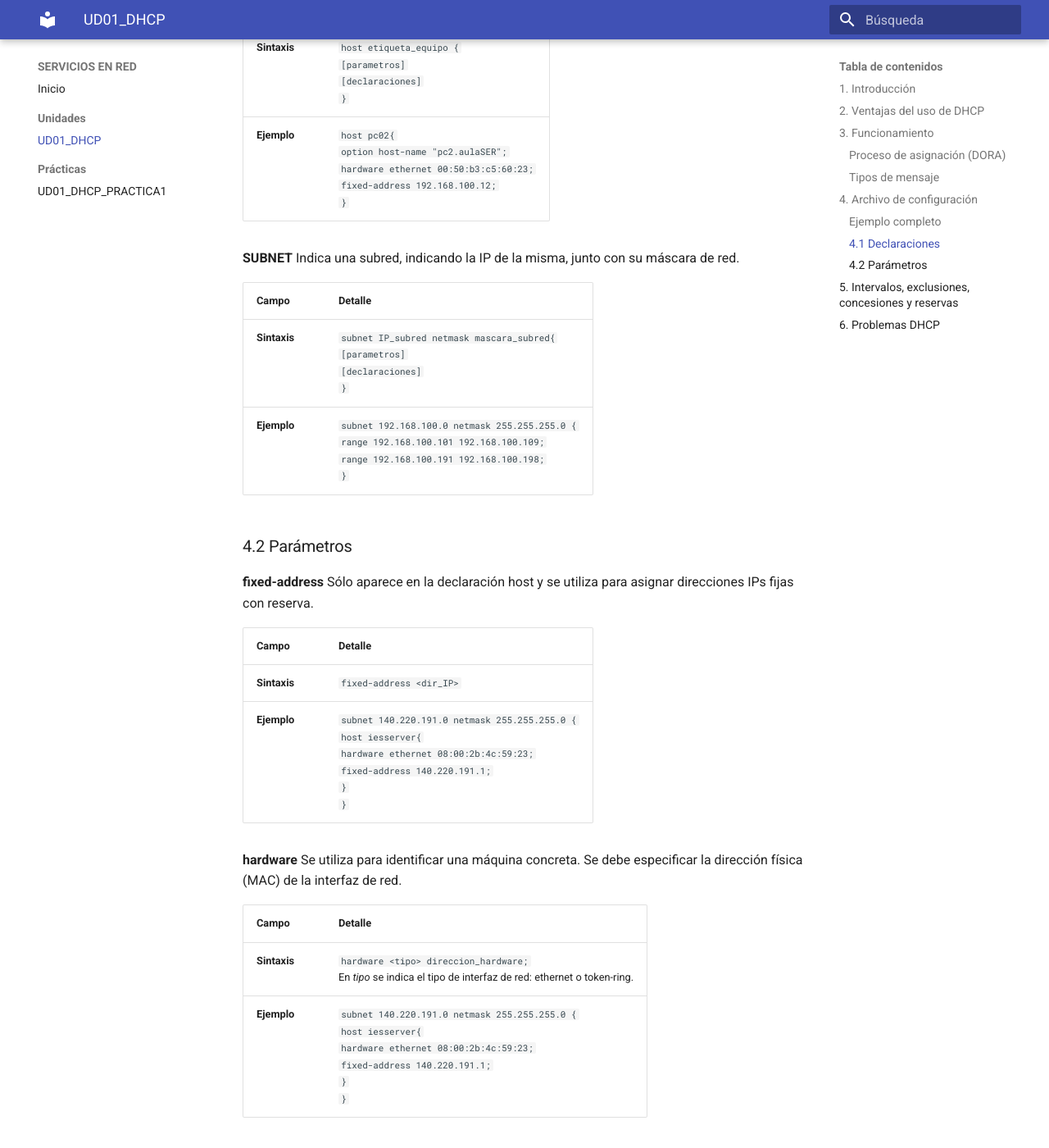
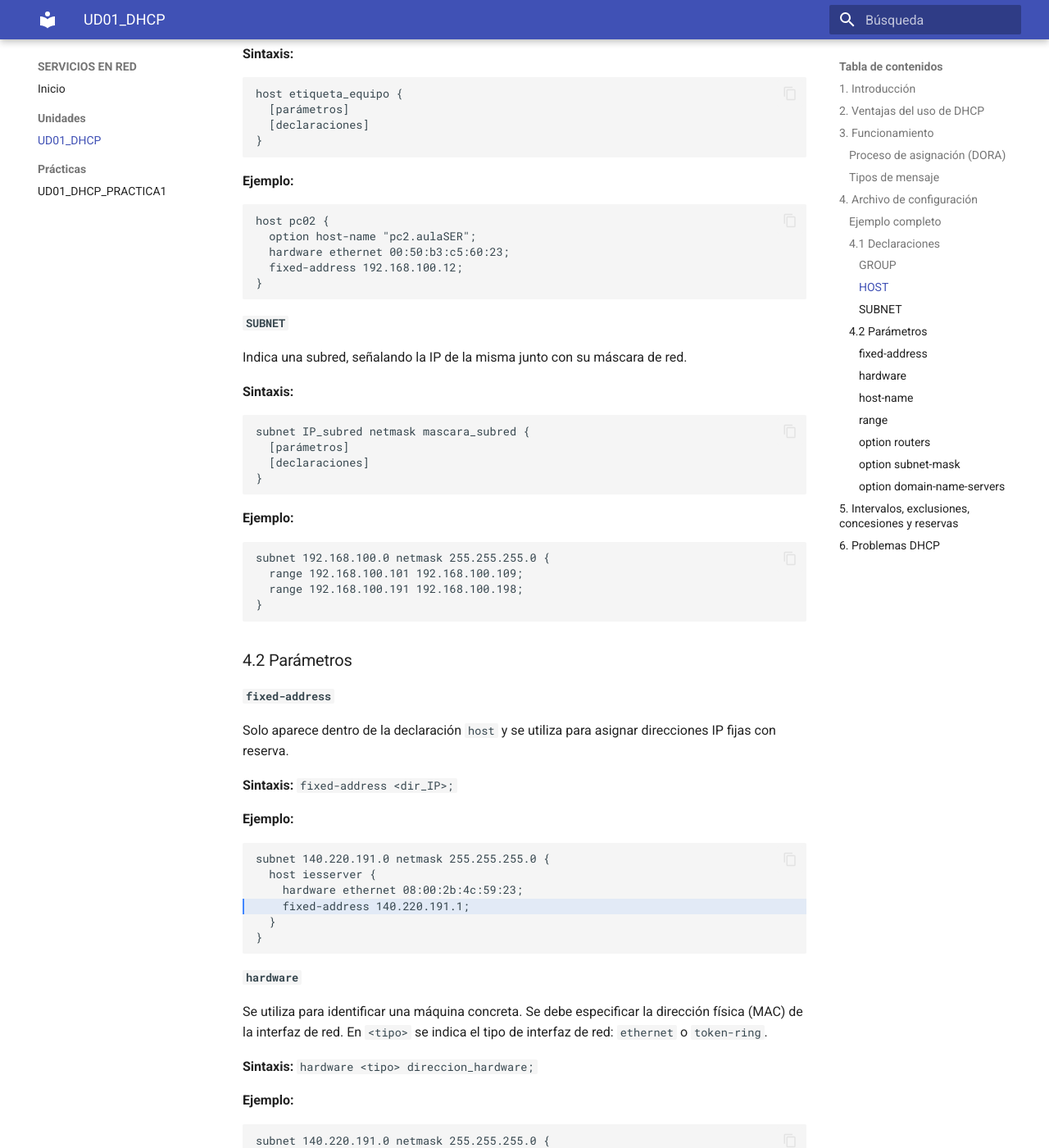
Before and after one commit to JoseAngelSeveroOchoa/Servicios-en-red, an MkDocs documentation site: the page built from docs/UD01_DHCP.md, in a window 1280 px wide and 1400 px high, scrolled down 4416 px. Shown: the whole window at 82% size. Built offline with MkDocs 1.6.1 and Material for MkDocs 9.7.7, drawn with Linux system fonts in a browser that asks for light colours; some of the changed text lies outside the part shown.

````diff
--- a/docs/UD01_DHCP.md
+++ b/docs/UD01_DHCP.md
@@ -39,16 +39,17 @@ El uso de DHCP tiene diversas ventajas que se enumeran a continuación:
 3. Si el cliente acepta, envía una solicitud al servidor para quedarse con la IP (**DHCP REQUEST**).
 4. Si el servidor comprueba que está todo correcto, acepta la petición del cliente y le confirma que puede utilizar esa IP. La concederá por un periodo de tiempo determinado (**DHCP ACK**).
 
+```mermaid
+sequenceDiagram
+    participant C as Cliente
+    participant S as Servidor DHCP
+
+    C->>S: DHCP DISCOVERY (broadcast)
+    S->>C: DHCP OFFER (unicast)
+    C->>S: DHCP REQUEST (broadcast)
+    S->>C: DHCP ACK (unicast)
 ```
-client                          servidor
-  |------ Discovery (broadcast) ---->|
-  |<------- Offer (unicast) ---------|
-  |------ Request (broadcast) ------>|
-  |<---- Acknowledge (unicast) ------|
-```
-
-![Mensajes DHCP DORA](img/DHCP_DORA.png)
-*Figura 1: Funcionamiento de mensajes DHCP Server-Client  .*
+*Figura 1: Funcionamiento de mensajes DHCP Server-Client.*
 
 ### Tipos de mensaje
 
@@ -123,89 +124,180 @@ subnet 192.168.1.0 netmask 255.255.255.0 {
 }
 ```
 
+!!! tip "Cómo leer estos ejemplos"
+    En cada bloque de código, la **línea resaltada** es la que corresponde al elemento que se está explicando. El resto del bloque es solo el contexto (dónde iría colocada dentro del archivo).
+
 ### 4.1 Declaraciones
 
-**GROUP**
+#### `GROUP`
+
 Se utiliza para aplicar una serie de parámetros y declaraciones a un conjunto de máquinas, subredes e incluso otros grupos.
 
-| Campo | Detalle |
-|---|---|
-| **Sintaxis** | `group etiqueta{`<br>`  [parametros]`<br>`  [declaraciones]`<br>`}` |
-| **Ejemplo** | `group grupo1{`<br>`  option routers 192.168.110.1;`<br>`  option subnet-mask 255.255.255.0;`<br>`  host pc03 {`<br>`  ...`<br>`  }`<br>`}` |
+**Sintaxis:**
+```conf
+group etiqueta {
+  [parámetros]
+  [declaraciones]
+}
+```
 
-**HOST**
+**Ejemplo:**
+```conf
+group grupo1 {
+  option routers 192.168.110.1;
+  option subnet-mask 255.255.255.0;
+  host pc03 {
+    ...
+  }
+}
+```
+
+#### `HOST`
+
 Se utiliza para aplicar parámetros y declaraciones a una máquina en particular.
 
-| Campo | Detalle |
-|---|---|
-| **Sintaxis** | `host etiqueta_equipo {`<br>`  [parametros]`<br>`  [declaraciones]`<br>`}` |
-| **Ejemplo** | `host pc02{`<br>`  option host-name "pc2.aulaSER";`<br>`  hardware ethernet 00:50:b3:c5:60:23;`<br>`  fixed-address 192.168.100.12;`<br>`}` |
+**Sintaxis:**
+```conf
+host etiqueta_equipo {
+  [parámetros]
+  [declaraciones]
+}
+```
 
-**SUBNET**
-Indica una subred, indicando la IP de la misma, junto con su máscara de red.
+**Ejemplo:**
+```conf
+host pc02 {
+  option host-name "pc2.aulaSER";
+  hardware ethernet 00:50:b3:c5:60:23;
+  fixed-address 192.168.100.12;
+}
+```
 
-| Campo | Detalle |
-|---|---|
-| **Sintaxis** | `subnet IP_subred netmask mascara_subred{`<br>`  [parametros]`<br>`  [declaraciones]`<br>`}` |
-| **Ejemplo** | `subnet 192.168.100.0 netmask 255.255.255.0 {`<br>`  range 192.168.100.101 192.168.100.109;`<br>`  range 192.168.100.191 192.168.100.198;`<br>`}` |
+#### `SUBNET`
+
+Indica una subred, señalando la IP de la misma junto con su máscara de red.
+
+**Sintaxis:**
+```conf
+subnet IP_subred netmask mascara_subred {
+  [parámetros]
+  [declaraciones]
+}
+```
+
+**Ejemplo:**
+```conf
+subnet 192.168.100.0 netmask 255.255.255.0 {
+  range 192.168.100.101 192.168.100.109;
+  range 192.168.100.191 192.168.100.198;
+}
+```
 
 ### 4.2 Parámetros
 
-**fixed-address**
-Sólo aparece en la declaración host y se utiliza para asignar direcciones IPs fijas con reserva.
+#### `fixed-address`
 
-| Campo | Detalle |
-|---|---|
-| **Sintaxis** | `fixed-address <dir_IP>` |
-| **Ejemplo** | `subnet 140.220.191.0 netmask 255.255.255.0 {`<br>`  host iesserver{`<br>`    hardware ethernet 08:00:2b:4c:59:23;`<br>`    fixed-address 140.220.191.1;`<br>`  }`<br>`}` |
+Solo aparece dentro de la declaración `host` y se utiliza para asignar direcciones IP fijas con reserva.
 
-**hardware**
-Se utiliza para identificar una máquina concreta. Se debe especificar la dirección física (MAC) de la interfaz de red.
+**Sintaxis:** `fixed-address <dir_IP>;`
 
-| Campo | Detalle |
-|---|---|
-| **Sintaxis** | `hardware <tipo> direccion_hardware;`<br>En *tipo* se indica el tipo de interfaz de red: ethernet o token-ring. |
-| **Ejemplo** | `subnet 140.220.191.0 netmask 255.255.255.0 {`<br>`  host iesserver{`<br>`    hardware ethernet 08:00:2b:4c:59:23;`<br>`    fixed-address 140.220.191.1;`<br>`  }`<br>`}` |
+**Ejemplo:**
+```conf hl_lines="4"
+subnet 140.220.191.0 netmask 255.255.255.0 {
+  host iesserver {
+    hardware ethernet 08:00:2b:4c:59:23;
+    fixed-address 140.220.191.1;
+  }
+}
+```
 
-**host-name**
-Nombre para asignar al host solicitado.
+#### `hardware`
 
-| Campo | Detalle |
-|---|---|
-| **Sintaxis** | `host-name <nombre_equipo>;` |
-| **Ejemplo** | `subnet 140.220.191.0 netmask 255.255.255.0 {`<br>`  host iesserver{`<br>`    hardware ethernet 08:00:2b:4c:59:23;`<br>`    fixed-address 140.220.191.1;`<br>`  }`<br>`}` |
+Se utiliza para identificar una máquina concreta. Se debe especificar la dirección física (MAC) de la interfaz de red. En `<tipo>` se indica el tipo de interfaz de red: `ethernet` o `token-ring`.
 
-**range**
+**Sintaxis:** `hardware <tipo> direccion_hardware;`
+
+**Ejemplo:**
+```conf hl_lines="3"
+subnet 140.220.191.0 netmask 255.255.255.0 {
+  host iesserver {
+    hardware ethernet 08:00:2b:4c:59:23;
+    fixed-address 140.220.191.1;
+  }
+}
+```
+
+#### `host-name`
+
+Nombre que se asignará al host solicitado.
+
+**Sintaxis:** `host-name <nombre_equipo>;`
+
+**Ejemplo:**
+```conf hl_lines="2"
+host pc02 {
+  option host-name "pc2.aulaSER";
+  hardware ethernet 00:50:b3:c5:60:23;
+  fixed-address 192.168.100.12;
+}
+```
+
+#### `range`
+
 Indica un rango de direcciones válidas que se asignarán a los clientes.
 
-| Campo | Detalle |
-|---|---|
-| **Sintaxis** | `range IP_inicial IP_final;` |
-| **Ejemplo** | `subnet 140.220.191.0 netmask 255.255.255.0 {`<br>`  range 140.220.191.150 140.220.191.249;`<br>`}` |
+**Sintaxis:** `range IP_inicial IP_final;`
 
-**option routers**
+**Ejemplo:**
+```conf hl_lines="2"
+subnet 140.220.191.0 netmask 255.255.255.0 {
+  range 140.220.191.150 140.220.191.249;
+}
+```
+
+#### `option routers`
+
 Se usa para enviarle al cliente la puerta de enlace. Se puede enviar una IP o un nombre.
 
-| Campo | Detalle |
-|---|---|
-| **Sintaxis** | `option routers <listaIPs>;` |
-| **Ejemplo** | `subnet 10.0.0.0 netmask 255.255.255.0 {`<br>`  range 10.0.0.10 10.0.0.254;`<br>`  option routers 10.0.0.1;`<br>`}` |
+**Sintaxis:** `option routers <listaIPs>;`
 
-**option subnet-mask**
-Esta opción se usa para especificar la máscara de subred que se enviará al cliente. Si se omite esta opción, se configurará la máscara que va asociada a la declaración de la subred.
+**Ejemplo:**
+```conf hl_lines="3"
+subnet 10.0.0.0 netmask 255.255.255.0 {
+  range 10.0.0.10 10.0.0.254;
+  option routers 10.0.0.1;
+}
+```
 
-| Campo | Detalle |
-|---|---|
-| **Sintaxis** | `option subnet-mask <mascara>;` |
-| **Ejemplo** | `subnet 10.0.0.0 netmask 255.255.255.0 {`<br>`  range 10.0.0.10 10.0.0.254;`<br>`  option routers 10.0.0.1;`<br>`  option broadcast-address 10.0.0.255;`<br>`  option subnet-mask 255.255.255.0;`<br>`}` |
+#### `option subnet-mask`
 
-**option domain-name-servers**
-Se utiliza para enviar a los clientes el servidor/es DNS que utilizarán. Si se ponen distintas direcciones, se deben poner en orden de preferencia, primero el servidor primario, después el secundario, etc.
+Se usa para especificar la máscara de subred que se enviará al cliente. Si se omite esta opción, se configurará la máscara que va asociada a la declaración de la subred.
 
-| Campo | Detalle |
-|---|---|
-| **Sintaxis** | `option domain-name-servers <IPs>;` |
-| **Ejemplo** | `subnet 10.0.0.0 netmask 255.255.255.0 {`<br>`  range 10.0.0.10 10.0.0.254;`<br>`  option domain-name-servers 8.8.8.8, 8.8.4.4;`<br>`}` |
+**Sintaxis:** `option subnet-mask <mascara>;`
+
+**Ejemplo:**
+```conf hl_lines="5"
+subnet 10.0.0.0 netmask 255.255.255.0 {
+  range 10.0.0.10 10.0.0.254;
+  option routers 10.0.0.1;
+  option broadcast-address 10.0.0.255;
+  option subnet-mask 255.255.255.0;
+}
+```
+
+#### `option domain-name-servers`
+
+Se utiliza para enviar a los clientes el/los servidor/es DNS que utilizarán. Si se ponen varias direcciones, deben ir en orden de preferencia: primero el servidor primario, después el secundario, etc.
+
+**Sintaxis:** `option domain-name-servers <IPs>;`
+
+**Ejemplo:**
+```conf hl_lines="3"
+subnet 10.0.0.0 netmask 255.255.255.0 {
+  range 10.0.0.10 10.0.0.254;
+  option domain-name-servers 8.8.8.8, 8.8.4.4;
+}
+```
 
 ---
 
--- a/mkdocs.yml
+++ b/mkdocs.yml
@@ -5,6 +5,7 @@ theme:
   name: material
   features:
     - navigation.sections
+    - content.code.copy
   language: es
 
 nav:
@@ -18,12 +19,18 @@ nav:
 markdown_extensions:
   - admonition
   - pymdownx.details
-  - pymdownx.superfences
+  - pymdownx.superfences:
+      custom_fences:
+        - name: mermaid
+          class: mermaid
+          format: !!python/name:pymdownx.superfences.fence_code_format
   - pymdownx.tabbed:
       alternate_style: true
   - attr_list
   - tables                 # necesario para las tablas Sintaxis/Ejemplo
   - pymdownx.highlight      # resaltado de sintaxis en los bloques ```
   - pymdownx.inlinehilite    # resaltado en código inline (`dhcpd.conf`, etc.)
+  - pymdownx.tasklist:
+      custom_checkbox: true # checklists visuales (- [ ] ...)
   - toc:
       permalink: true       # opcional, añade anclas a los títulos (## 4.1 Declaraciones)
````
Also changed, not shown: docs/UD01_DHCP_PRACTICA1.md (+33 -7 lines), docs/img/DHCP_DORA.png (deleted), site/404.html, site/UD01_DHCP/index.html, site/UD01_DHCP_PRACTICA1/index.html, site/img/DHCP_DORA.png (deleted), site/index.html, site/search/search_index.json, site/sitemap.xml, 3 other files.
